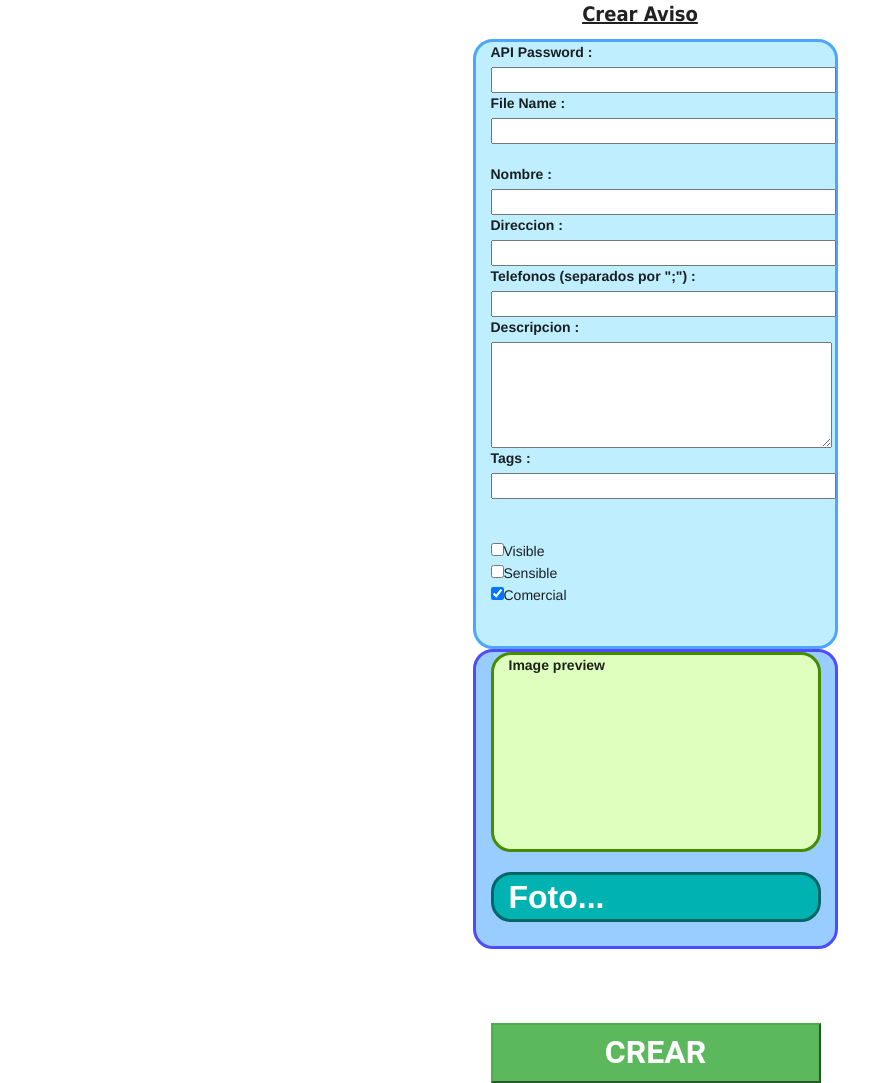
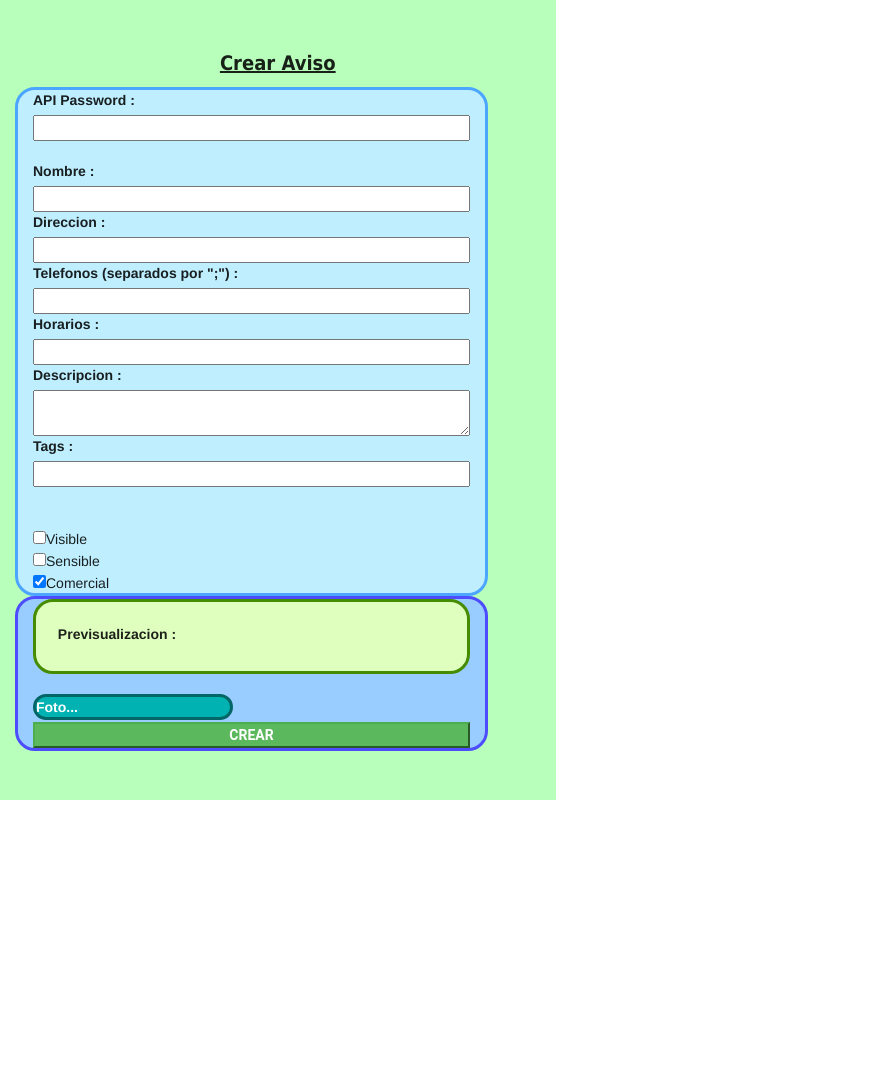
Before and after one commit to Matias-Barrios/awesomatica, a plain HTML site: page aviso_upload/index.html in a window 1280 px wide. Shown: the whole page, without its empty margins (0-886 px from the left). After the commit the page ends 800 px from the top, so only its background shows below. Drawn offline with nearby package versions, Linux system fonts and the light colour scheme.

Commit message:
Add files via upload

```diff
--- a/aviso_upload/index.html
+++ b/aviso_upload/index.html
@@ -1,6 +1,9 @@
 <!DOCTYPE html>
  <html ng-app="main_app" ng-controller="main_controller">
     <meta charset="utf-8">
+	<meta name="viewport" content="width=device-width,initial-scale=1,maximum-scale=1,user-scalable=no">
+	<meta http-equiv="X-UA-Compatible" content="IE=edge,chrome=1">
+	<meta name="HandheldFriendly" content="true">
 	<head>
 	  <title>Upload Aviso</title>
       <link rel="icon" href="favicon_looking_glass.png">
@@ -30,25 +33,26 @@
 			</div>
 			<div class="col-md-12 info_div">
 				<label> API Password : </label><BR>
-				<input maxlength="15" size="38" id="api_password" type="text" ng-model="api_password_input"></input><BR>
-				<label> File Name : </label><BR>
-				<input maxlength="38" size="38" id="file_name" type="text" ng-model="file_name_input"></input><BR>
+				<input maxlength="15"  class="input_aviso" id="api_password" type="text" ng-model="api_password_input"></input><BR>
 
 				<BR>
 				<label> Nombre : </label><BR>
-				<input maxlength="38" size="38" id="aviso_name" type="text" ng-model="aviso.name" ></input><BR>
+				<input maxlength="38" class="input_aviso" id="aviso_name" type="text" ng-model="aviso.name" ></input><BR>
 
 				<label> Direccion : </label><BR>
-				<input maxlength="38" size="38" id="aviso_description" type="text"  ng-model="aviso.address" ></input><BR>
+				<input  maxlength="38" class="input_aviso" id="aviso_direccion" type="text"  ng-model="aviso.address" ></input><BR>
 
 				<label> Telefonos (separados por ";") : </label><BR>
-				<input maxlength="38" size="38" id="aviso_description" type="text"  ng-model="phones_input" ></input><BR>
+				<input  maxlength="38" class="input_aviso" id="aviso_telefonos" type="text"  ng-model="phones_input" ></input><BR>
+
+				<label> Horarios : </label><BR>
+				<input  maxlength="100" class="input_aviso" id="aviso_horarios" type="text"  ng-model="aviso.horarios" ></input><BR>
 
 				<label> Descripcion : </label><BR>
-				<textarea id="aviso_description"  cols="40" rows="5" ng-model="aviso.description" ></textarea><BR>
+				<textarea id="aviso_description"   ng-model="aviso.description" ></textarea><BR>
 
 				<label> Tags : </label><BR>
-				<input maxlength="500" size="38" size="38"id="aviso_tags" type="text"  ng-model="aviso.tags" ></input><BR>
+				<input maxlength="500" class="input_aviso" id="aviso_tags" type="text"  ng-model="aviso.tags" ></input><BR>
 				<BR>
 				<BR>
 				<input id="aviso_checkBox_visible" type="checkbox" ng-model="aviso.visible" >Visible</input><BR>
@@ -60,15 +64,15 @@
 				<div class="col-md-12">
 
 						<div class="col-md-12 image_div_preview" >
-							<label> Image preview </label><BR>
-							<img image_div_preview ng-show="uploadme" src="{{uploadme}}" width="290" height="160" ></img>
+							<label> Previsualizacion :  </label><BR>
+							<img class="image_preview" ng-show="uploadme" src="{{uploadme}}"></img>
 
 						</div><BR>
 						<div class="col-md-12"><BR>
 
 						</div>
-						<div class="col-md-12 inputWrapper">
-						   <input class="fileInput btn-primary" type="file" onchange="angular.element(this).scope().setFile(this)" fileread="uploadme" > <font size="6px" color="white"><b>Foto...</b></font></input>
+						<div class="inputWrapper">
+						   <input class="fileInput btn-primary" type="file" onchange="angular.element(this).scope().setFile(this)" fileread="uploadme" > <font color="white"><b>Foto...</b></font></input>
 						</div>
 
 				</div><BR>
@@ -80,7 +84,7 @@
 					<p ng-show="result_upload" ><font color="red">{{ result_photo_upload }}</font> </p>
 				</div>
 				<div class="col-md-12">
-					<button id="subir_boton" class="btn-success" name="mis_fotos" ng-click="subir_informacion()" ><font size="6px" color="white"><b>CREAR</b></font></button><BR>
+					<button id="subir_boton" class="btn-success" name="mis_fotos" ng-click="subir_informacion()" ><font  color="white"><b>CREAR</b></font></button><BR>
 				</div>
 			</div>
 		</div>
--- a/aviso_upload/js/script.js
+++ b/aviso_upload/js/script.js
@@ -49,7 +49,7 @@ main_app.controller('main_controller', ['$scope','$http', 'NgTableParams','local
 		$scope.aviso.phones = $scope.phones_input.split(";");
 		var post_data = {};
 		post_data.api_password = $scope.api_password_input;
-		post_data.file_name = $scope.file_name_input;
+		post_data.file_name = Date.now() + "_" + Math.floor(Math.random() * 100000);
 		post_data.file_content = $scope.aviso;
 		$scope.aviso.images[0].src = "images/" + "foto_avisos_" + $scope.theFile.name;
 		$scope.uploadImage();
--- a/aviso_upload/styles/style.css
+++ b/aviso_upload/styles/style.css
@@ -1,17 +1,35 @@
+html > * {
+	max-width: 100%;
+	max-width : 500px;
+
+}
+html > div {
+	text-align: center;
+}
+body > div {
+	text-align: center;
+}
 html, body {
     height: 100%;
 }
 
+div {
+	text-align: left;
+}
+
 html {
     display: table;
-    margin: auto;
+    margin: 0%;
 }
 
 body {
-	width : 365px;
-    display: table-cell;
-    vertical-align: middle;
-
+	position:absolute;
+	width : 90%;
+	display:table-cell;
+	margin-left:auto;
+    margin-right:auto;
+	vertical-align:middle;
+	background-color : #b7ffba !important;
 }
 .header_div {
 	text-align : center;
@@ -22,27 +40,32 @@ body {
 .fotos_div {
 	margin : 0px;
 	padding : 0px;
-	width : 365px;
-	height : 300px;
+	width : 90%;
+	height : 25%;
 	border-radius : 20px;
 	border-style : solid;
 	border-color : #4d4cff;
 	background-color : #99ccff;
 	display: inline-block;
 }
+.image_preview {
+	width : 100%;
+	height : 80%;
+}
 .image_div_preview {
-	width : 330px;
-	height : 200px;
+	width : 100%;
+	height : 50%;
 	border-radius : 20px;
 	border-style : solid;
 	border-color : #468c00;
 	background-color : #dfffbf;
 	display: inline-block;
+	padding : 5%;
 }
 
 .info_div {
-	width : 365px;
-	height : 610px;
+	width : 90%;
+	height : 60%;
 	border-radius : 20px;
 	border-style : solid;
 	border-color : #4ca6ff;
@@ -51,50 +74,56 @@ body {
 }
 
 .inputWrapper {
-    height: 32px;
-    width: 64px;
     overflow: hidden;
     position: relative;
     cursor: pointer;
-    /*Using a background color, but you can use a background image to represent a button*/
-    background-color: #DDF;
-	background-color : #00b3b2;
+    background-color : #00b3b2;
 	border-style : solid;
 	border-color : #006666;
 	border-radius : 20px;
-	width : 330px;
-	height : 50px;
+	width:100%;
+	min-width : 200px;
+	height : 15%;
 	display: table-cell;
     vertical-align: middle;
-	horizontal-align: middle;
+
 }
 .fileInput {
     cursor: pointer;
     height: 100%;
+	width : 100%;
+	min-width : 200px;
     position:absolute;
     top: 0;
     right: 0;
     z-index: 99;
     /*This makes the button huge. If you want a bigger button, increase the font size*/
-    font-size:100px;
+    font-size:24%;
     /*Opacity settings for all browsers*/
     opacity: 0;
     -moz-opacity: 0;
     filter:progid:DXImageTransform.Microsoft.Alpha(opacity=0);
 
 }
+.input_aviso {
+	width : 100%;
 
+}
 .spacing {
-	height : 100px;
-	width : 300px;
+	height : 20%;
+	width : 100%;
 }
 
 #subir_boton {
-	width : 330px;
-	height : 60px;
+	width : 100%;
+	height : 24%;
 }
 
 #main_div {
-    width : 365px;
+    width : 100%;
 	vertical-align: middle;
 }
+#aviso_description {
+	width : 100%;
+	height : 20%;
+}
```
